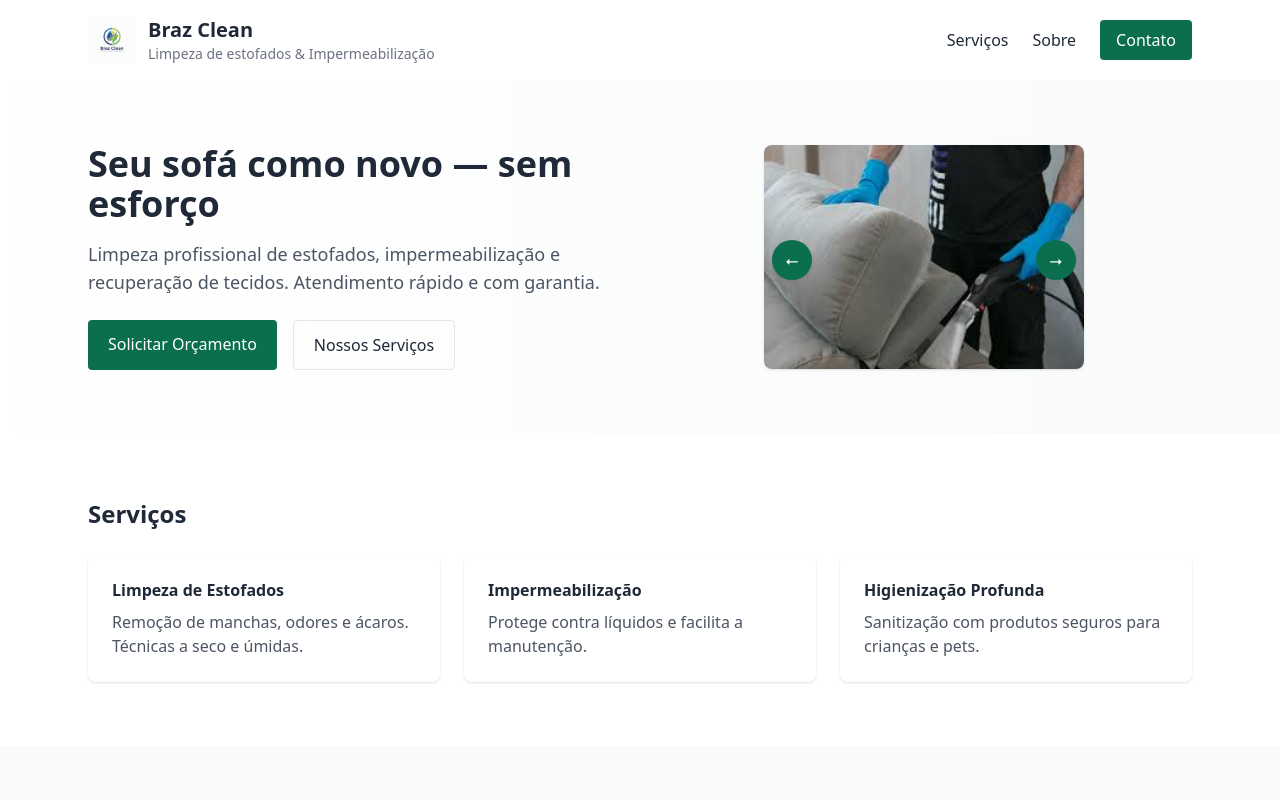
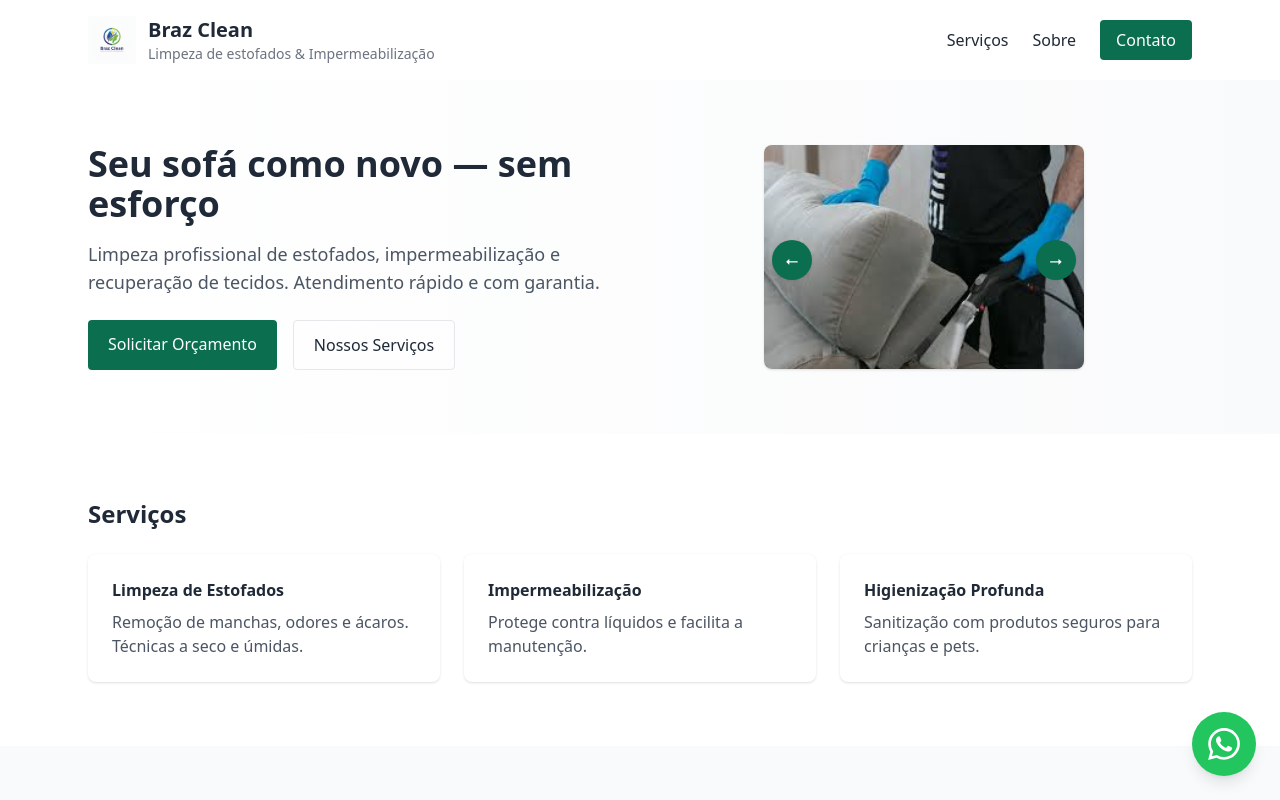
Before and after one commit to FelipeDevRec/BrazClean, a React (Vite) app: page / in a window 1280 px wide. Shown: the top 800 px of the page. Built offline with nearby package versions, Linux system fonts and the light colour scheme.

Commit message:
Update App.jsx

```diff
--- a/src/App.jsx
+++ b/src/App.jsx
@@ -4,6 +4,7 @@ import Hero from './components/Hero'
 import Services from './components/Services'
 import Contact from './components/Contact'
 import Footer from './components/Footer'
+import WhatsAppButton from './components/WhatsAppButton'
 
 export default function App() {
   return (
@@ -15,6 +16,7 @@ export default function App() {
         <Contact />
       </main>
       <Footer />
+      <WhatsAppButton />
     </div>
   )
 }
```
